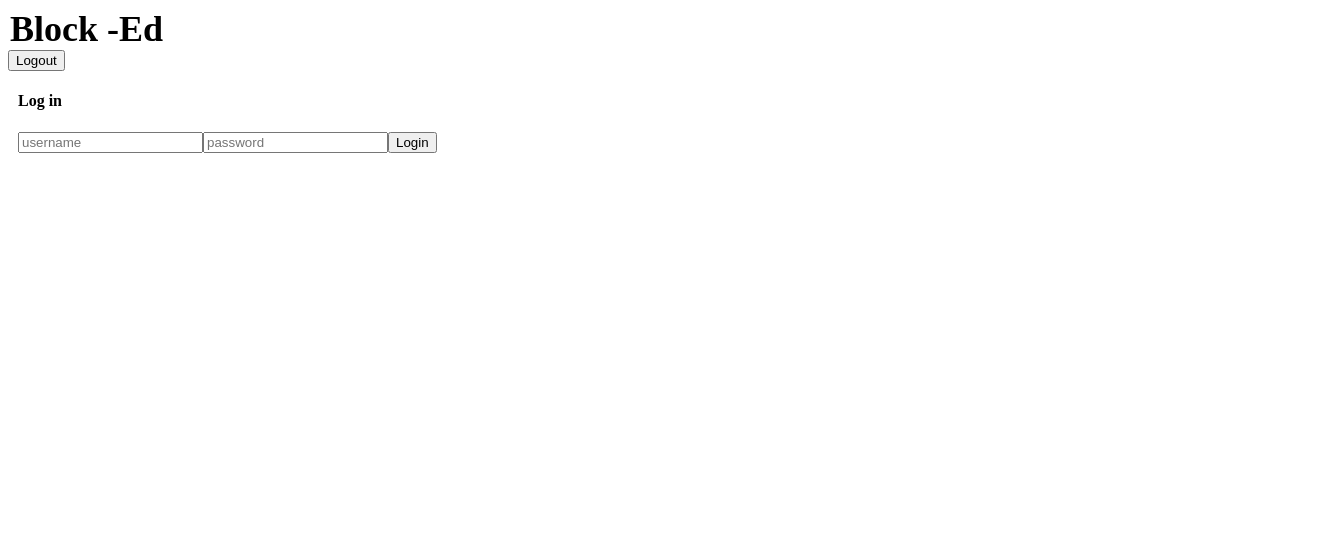
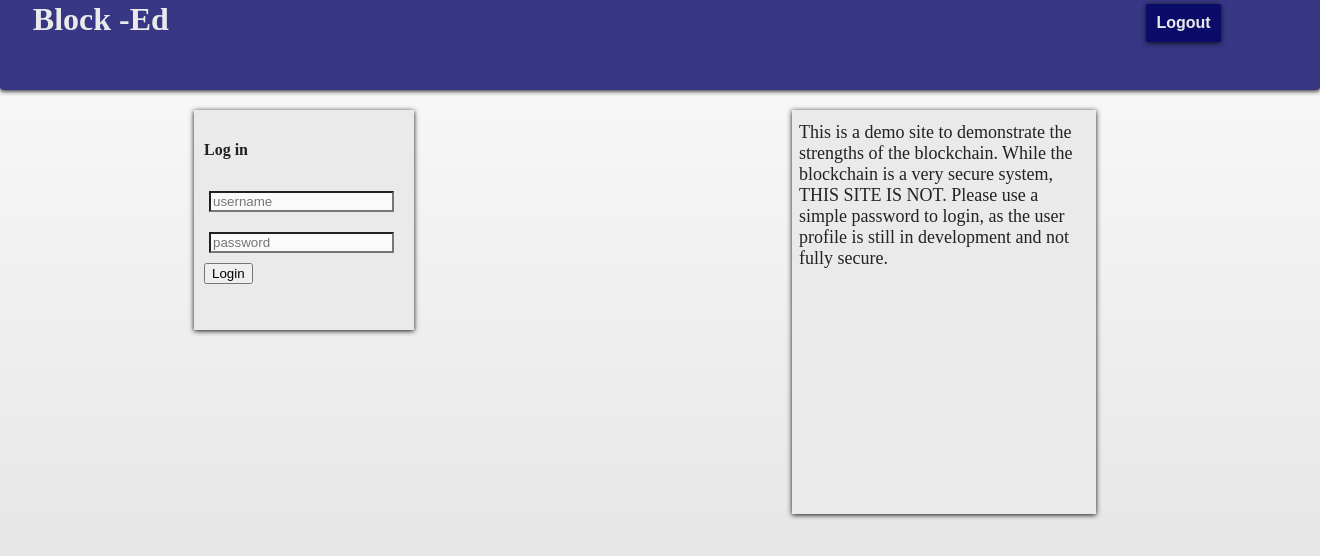
Before and after one commit to Blockchain-voting/block-ed, a React app: page / in a window 1280 px wide. Shown: the top 556 px of the page, 1320 px wide, since content can reach past the window. Built offline with nearby package versions, Linux system fonts and the light colour scheme; the HTML template or start-up script is replaced by a standard one.

Commit message:
styling and layout changes

```diff
--- a/src/components/App.css
+++ b/src/components/App.css
@@ -1,4 +1,39 @@
-h1 {
-  font-size: 36px;
-  margin: 0 2px;
+body {
+  background-image: linear-gradient(#FAFAFA, #DEDEDE);
+  color: #222;
+  margin: 0;
+  height: 100vh;
 }
+.navbar {
+  background-color: rgba(7,7,104,.8);
+  color: #EAEAEA;
+  height: 50px;
+  width: 100vw;
+  padding: 20px;
+  border-radius: 0 0 .2rem .2rem;
+  box-shadow: 0px 1px 5px 0px #111;
+}
+.navbar button{
+  color: #EAEAEA;
+  font-size: 16px;
+  font-weight: bolder;
+
+  position: relative;
+  border-radius: .1rem;
+  border-style: none;
+  background-color: rgba(7,7,104,.9);
+
+  padding: 10px;
+  left: 88vw;
+  top: -12vh;
+  box-shadow: 0px 1px 5px 0px #111;
+}
+.navbar button:hover{
+  box-shadow: 0px 1px 5px 2px #111;
+}
+.navbar h1{
+  color: #EAEAEA;
+  position: relative;
+  top: -5vh;
+  left: 1vw;
+}
--- a/src/components/Election/Election.css
+++ b/src/components/Election/Election.css
@@ -1,4 +1,4 @@
 .election-card {
-  background-color: #DEDEDE;
   width: 500px;
+  padding: 5px;
 }
--- a/src/components/ElectionItem/ElectionItem.css
+++ b/src/components/ElectionItem/ElectionItem.css
@@ -0,0 +1,4 @@
+.election-card{
+  background-color: rgba(7,7,104,.3);
+  margin: 5px;
+}
--- a/src/components/Login/Login.css
+++ b/src/components/Login/Login.css
@@ -1,3 +1,37 @@
+.landing-container{
+  display: flex;
+  justify-content: space-around;
+  align-items: flex-start;
+  margin-top: 20px;
+}
 .login {
+  /*background: rgba(104, 7, 7,.9);*/
+  background: #EAEAEA;
+  color: #222;
+  text-shadow: 0px 1px 5px 0px #222;
+  box-shadow: 0px 1px 5px 0px #111;
   margin: 0 0 10px 10px;
+  padding: 10px;
+  width: 200px;
+  height: 200px;
 }
+.blurb {
+  /*background: rgba(104, 7, 7,.9);*/
+  background: #EAEAEA;
+  color: #222;
+  text-shadow: 0px 1px 5px 0px #222;
+  box-shadow: 0px 1px 5px 0px #111;
+  margin: 0 0 10px 10px;
+  padding: 2px;
+  width: 300px;
+  height: 400px;
+}
+p {
+  font-size: 18px;
+  font-weight: 300;
+  margin: 10px 5px;
+}
+.login input{
+  margin: 10px 5px;
+  background-color: #FAFAFA;
+}
--- a/src/components/Login/Login.js
+++ b/src/components/Login/Login.js
@@ -54,7 +54,7 @@ export default class Login extends Component {
 
   render() {
     return (
-      <div>
+      <div className="landing-container">
         <div className="login">
           <h4>Log in</h4>
           <input
@@ -69,6 +69,11 @@ export default class Login extends Component {
           />
           <button onClick={() => this.handleLogin()}>Login</button>
         </div>
+        <div className="blurb">
+          <p>
+            This is a demo site to demonstrate the strengths of the blockchain. While the blockchain is a very secure system, THIS SITE IS NOT. Please use a simple password to login, as the user profile is still in development and not fully secure.
+          </p>
+        </div>
       </div>
     );
   }
--- a/src/components/Profile/Profile.css
+++ b/src/components/Profile/Profile.css
@@ -1,14 +1,15 @@
-hr{
-  border-width: 10px;
-  border-style: outset;
-  border-color: firebrick;
-}
 .election{
   margin: 2px 0 5px 10px;
+  padding: 5px;
   display: flex;
   justify-content: space-around;
 }
-
-.new-election {
+.welcome-card{
+  margin: 0 10px;
+  font-size: 24px;
+}
+/*.new-election {
+  background-color: forestgreen;
   width: 200px;
-}
+  height: 300px;
+}*/
--- a/src/components/Profile/Profile.js
+++ b/src/components/Profile/Profile.js
@@ -74,8 +74,9 @@ export default class Profile extends Component {
   render() {
     return (
       <div>
-        <h4>Welcome, {this.props.appState.user.username}</h4>
-        <hr/>
+        <div className="welcome-card">
+          <h2>Welcome, {this.props.appState.user.username}</h2>
+        </div>
         <div className="election">
           <div className="new-elections">
             <h4>Create a new election</h4>
@@ -90,13 +91,13 @@ export default class Profile extends Component {
               placeholder="options"
               onChange={(e) => this.handleOptionUpdate(e)}
             />
+            <button onClick={() => this.electFetch()}>Create Election</button>
           </div>
           <Election
             elections={this.state.elections}
             handleVoteClick={(id) => this.props.handleVoteClick(id)}
           />
         </div>
-        <button onClick={() => this.electFetch()}>Create Election</button>
       </div>
     );
   }
```
